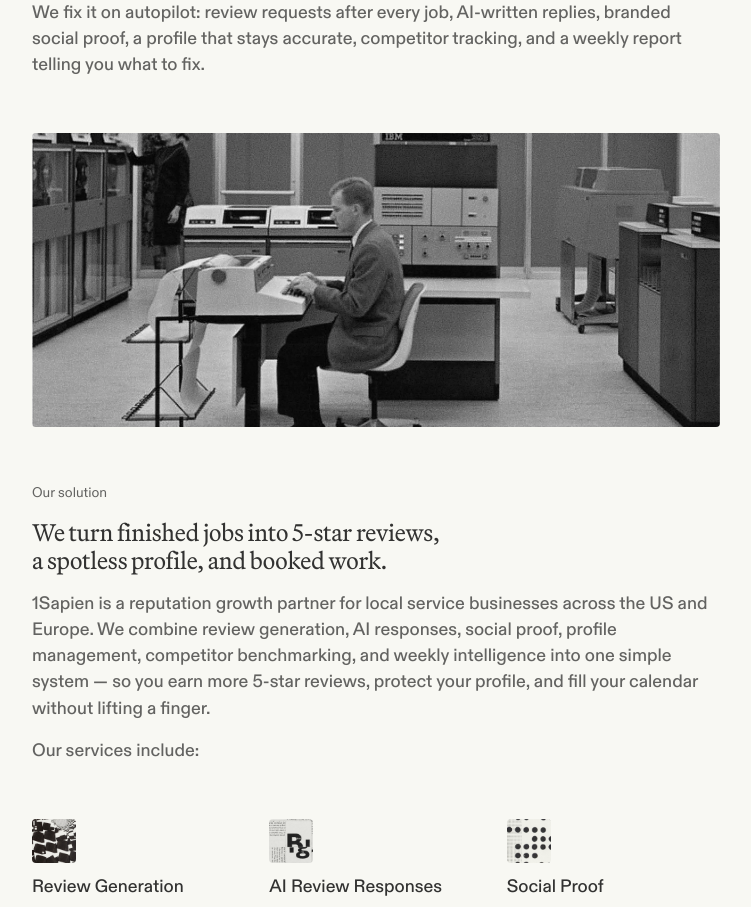
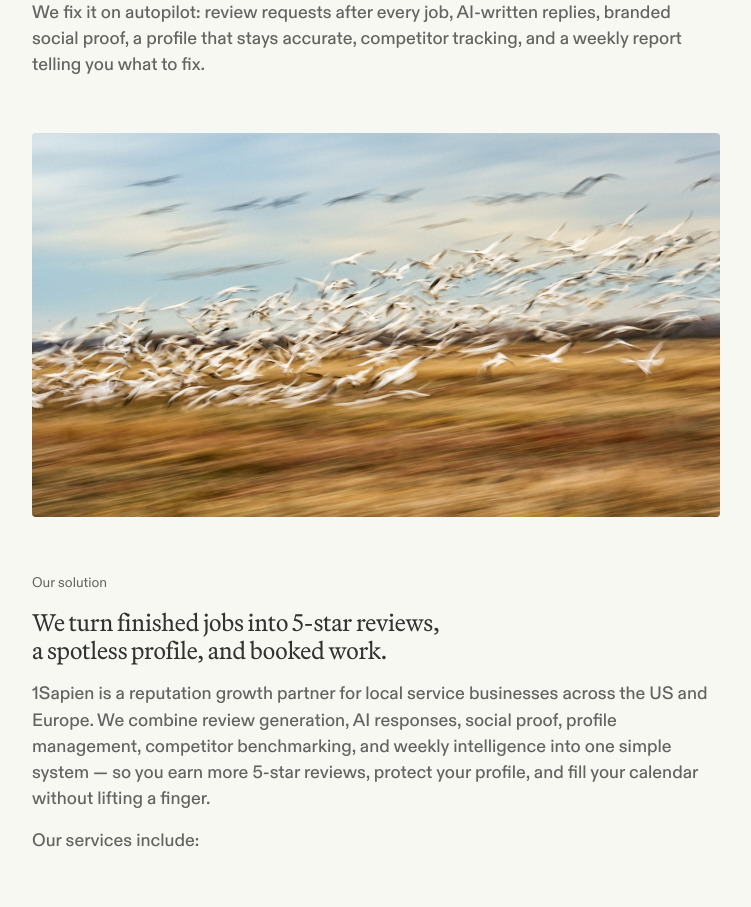
Before and after one commit to sukritx/1sapien-company, a Next.js app: page / in a window 1280 px wide. Shown: the part 1400-2307 px from the top of the page, without its empty margins (264-1015 px from the left). Built offline with nearby package versions, Linux system fonts and the light colour scheme.

Commit message:
Refactor code structure for improved readability and maintainability

```diff
--- a/src/components/sites/1sapien-com-7e0a74f7/root-e0627e8d/NarrativeSection.tsx
+++ b/src/components/sites/1sapien-com-7e0a74f7/root-e0627e8d/NarrativeSection.tsx
@@ -19,7 +19,7 @@ export function NarrativeSection() {
       <div className="mx-auto w-[min(100%_-_2rem,688px)] mt-14">
         <Reveal>
           <div className="overflow-hidden rounded-[4px] ring-1 ring-inset ring-ink/10">
-            <img src={`${IMAGE_ROOT}man-typing.webp`} alt="" width={2720} height={1161} className="h-auto w-full" />
+            <img src="/images/Flock_of_birds_taking_flight_f898101a.jpg" alt="" width={2720} height={1161} className="h-auto w-full" />
           </div>
         </Reveal>
       </div>
```
Also changed, not shown: public/images/Flock_of_birds_taking_flight_f898101a.jpg (added).
